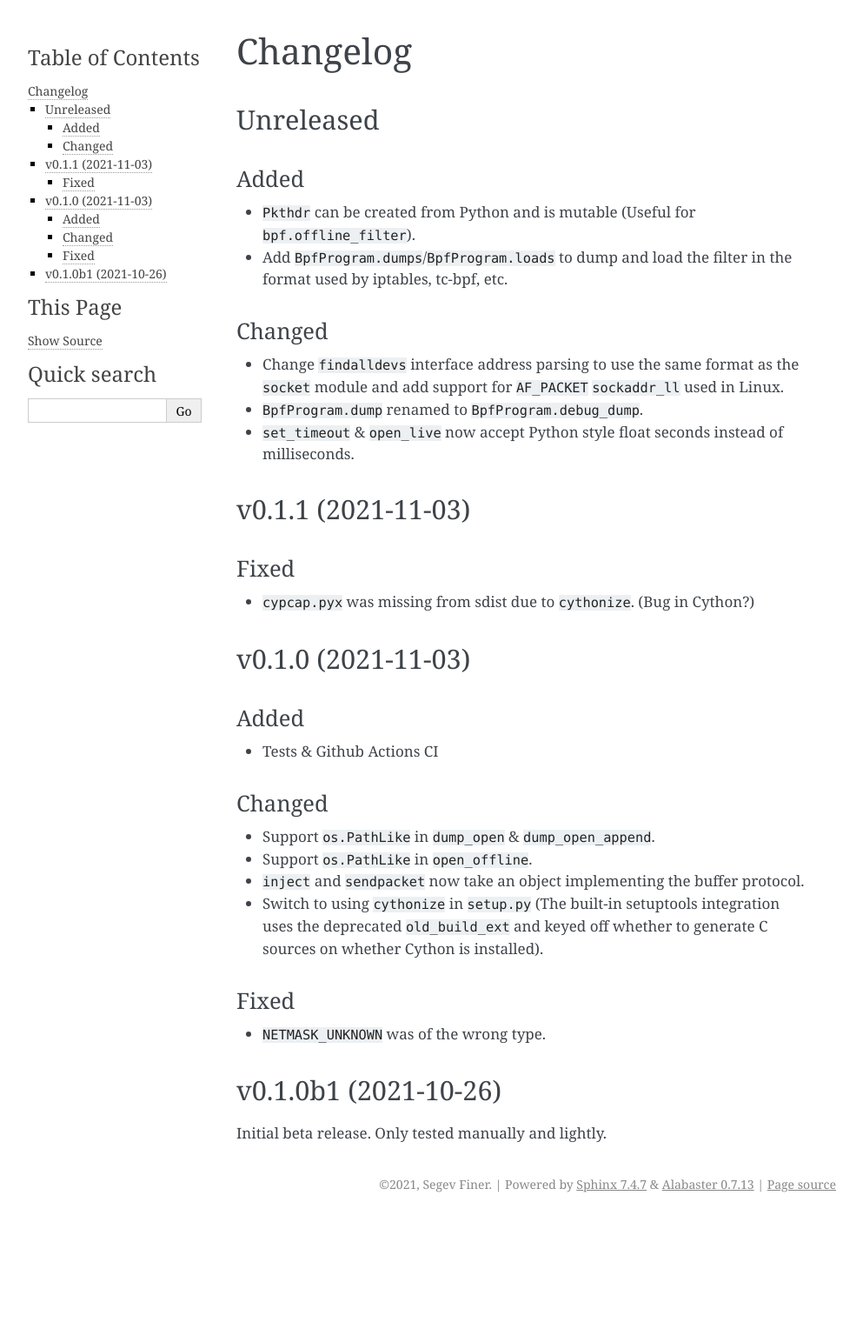
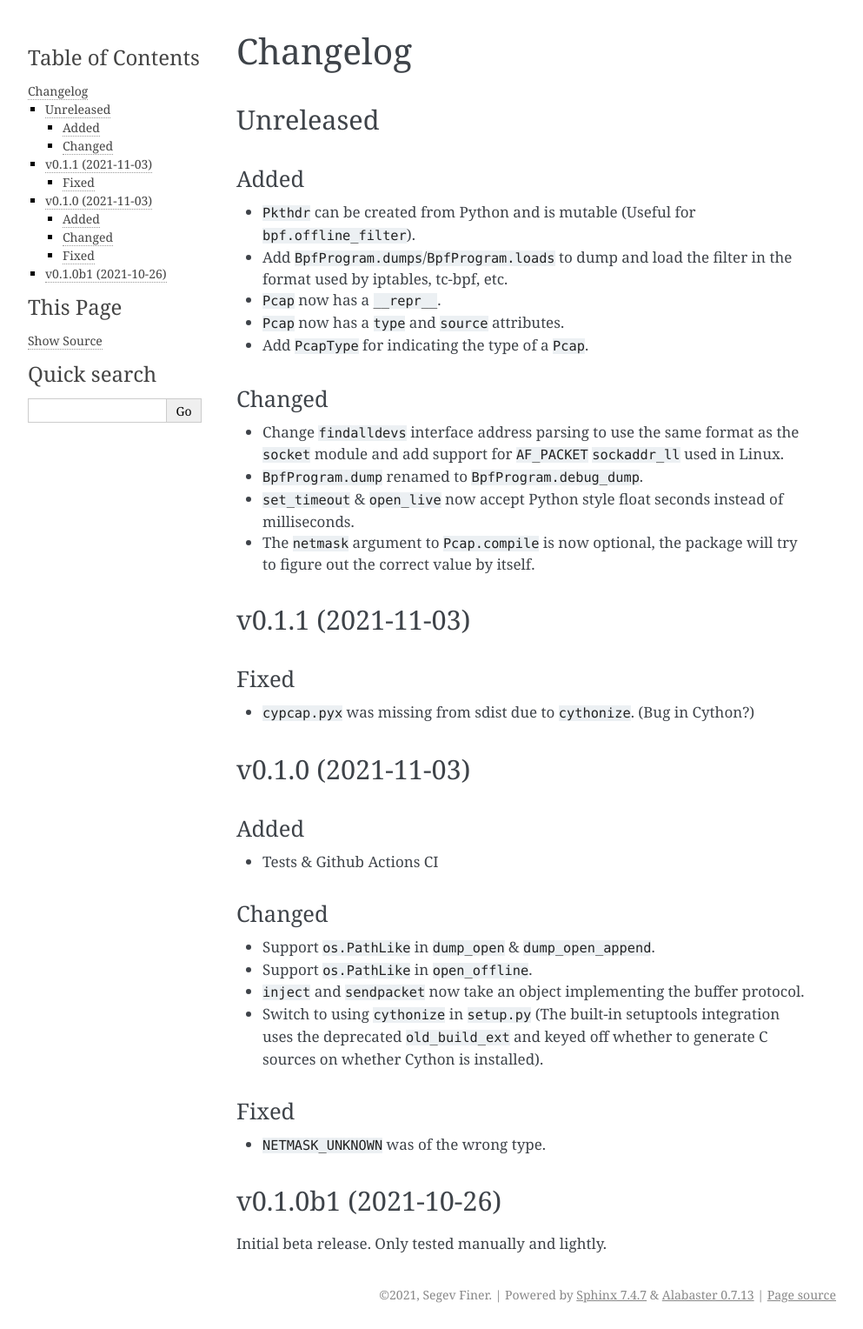
Before and after one commit to segevfiner/cypcap, a Sphinx documentation site: the page built from docs/changelog.rst, in a window 1280 px wide. Shown: the whole page at 87% size, without its empty margins (148-1141 px from the left). Built offline with Sphinx 7.4.7, drawn with Linux system fonts in a browser that asks for light colours; the version number could not be read and is left out; before the commit the page ends 1401 px from its top, so only the background shows below that.

Commit message:
Make the netmask argument to Pcap.compile optional

```diff
--- a/CHANGELOG.rst
+++ b/CHANGELOG.rst
@@ -9,6 +9,9 @@ Added
 * ``Pkthdr`` can be created from Python and is mutable (Useful for ``bpf.offline_filter``).
 * Add ``BpfProgram.dumps``/``BpfProgram.loads`` to dump and load the filter in the format used by
   iptables, tc-bpf, etc.
+* ``Pcap`` now has a ``__repr__``.
+* ``Pcap`` now has a ``type`` and ``source`` attributes.
+* Add ``PcapType`` for indicating the type of a ``Pcap``.
 
 Changed
 ^^^^^^^
@@ -16,6 +19,8 @@ Changed
   module and add support for ``AF_PACKET`` ``sockaddr_ll`` used in Linux.
 * ``BpfProgram.dump`` renamed to ``BpfProgram.debug_dump``.
 * ``set_timeout`` & ``open_live`` now accept Python style float seconds instead of milliseconds.
+* The ``netmask`` argument to ``Pcap.compile`` is now optional, the package will try to figure out
+  the correct value by itself.
 
 v0.1.1 (2021-11-03)
 -------------------
--- a/docs/index.rst
+++ b/docs/index.rst
@@ -53,6 +53,11 @@ Pcap
 .. autoclass:: Pcap
    :members:
    :undoc-members:
+
+.. autoclass:: PcapType
+   :members:
+   :undoc-members:
+   :member-order: bysource
 
 .. autoclass:: Pkthdr(ts: float=0.0, caplen: int=0, len: int=0)
    :members:
```
Also changed, not shown: 2 other files.
